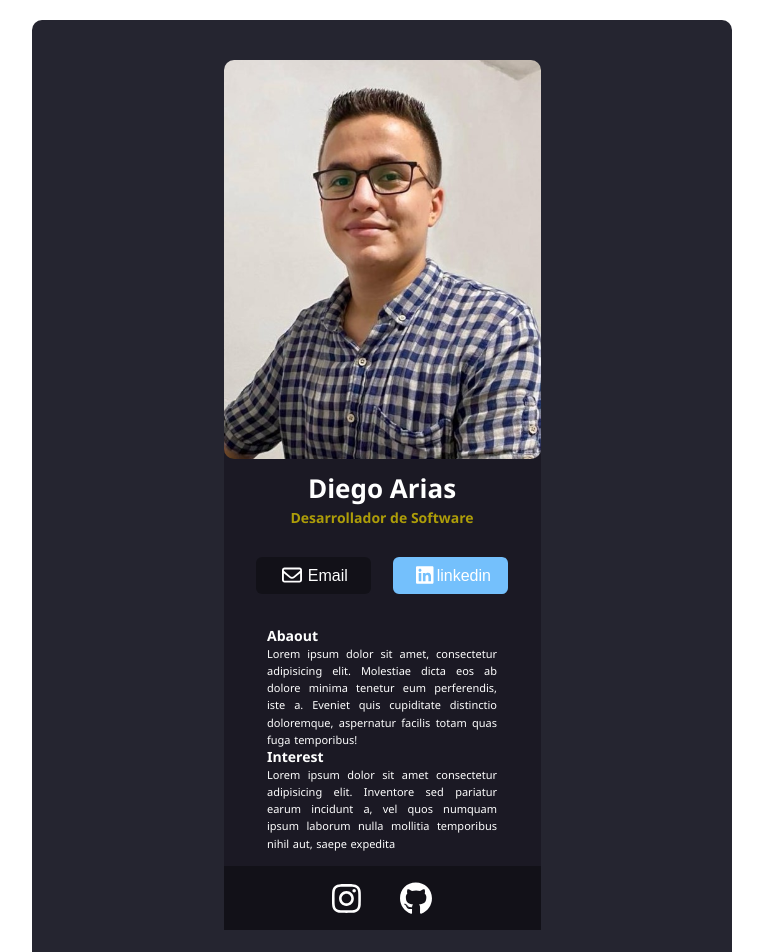
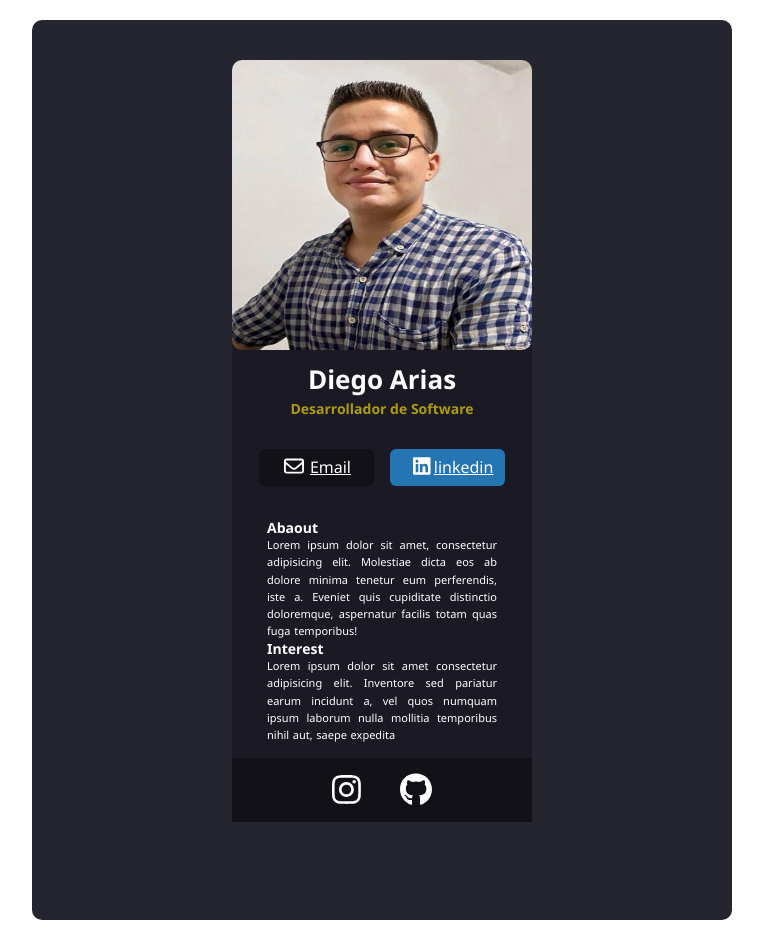
Before and after one commit to dhiego1510/project-business-card, a React (Vite) app: page / in a window 1280 px wide. Shown: the top 952 px of the page, without its empty margins (258-1021 px from the left). Built offline with nearby package versions, Linux system fonts and the light colour scheme.

Commit message:
finishing details and adding navigations

```diff
--- a/src/App.css
+++ b/src/App.css
@@ -5,7 +5,8 @@
     color: white;
 }
 .photo {
-  width: 100%;
+  width: 300px;
+  height: 290px ;
   border-radius: 10px;
 }
 body {
@@ -20,7 +21,7 @@ body {
     padding: 20px 10px;
 
     width: 700px;
-    height: 1000px;
+    height: 900px;
     background-color: rgb(37, 37, 48);
   }
 
@@ -28,15 +29,13 @@ body {
     border-radius: 10px;
     margin: 20px auto;
     background-color: #1b1924;
-    width: 317px;
-
+    width: 300px;
+    height: 727px;
   }
 
     /* main  style*/
 
-  .main-container {
 
-  }
   .main-content{
     line-height: 1.21rem;
   }
@@ -82,7 +81,7 @@ body {
 
   }
   .button-link {
-    background-color: #74C0FC;
+    background-color: #2575b2;
     font-size: 16px;
     display: flex;
     padding: 5px 20px;
@@ -101,7 +100,7 @@ body {
 
   }
   .linkedin {
-    background-color: #74C0FC;
+    background-color: #2575b2;
     font-size: 20px;
     height: 20px;
     margin: 3px;
@@ -141,9 +140,16 @@ body {
     display: flex;
     justify-content: center;
     height: 64px;
-    width: 317px;
+    width: 300px;
     background-color: #121118;
     align-items: center;
     padding: 3px;
     vertical-align: middle;
   }
+
+  .button:hover {
+    cursor: pointer;
+    transition: 0.5;
+    scale: 0.9;
+    transition: all 0.5s;
+  }
--- a/src/components/Footer.jsx
+++ b/src/components/Footer.jsx
@@ -5,9 +5,13 @@ import { faGithub } from "@fortawesome/free-brands-svg-icons"
 export default function Footer() {
   return (
     <footer className="footer-container">
-      <FontAwesomeIcon className="photo-social" icon={faInstagram} />
-      <FontAwesomeIcon className="photo-social" icon={faGithub} />
+      <a target="blank" href="https://www.instagram.com/dhiego_1510?igsh=ZDZuNWxoc2t4Z2Uy" >
+        <FontAwesomeIcon className="photo-social button" icon={faInstagram} />
+      </a>
 
+      <a href="https://github.com/dhiego1510" target="blank" >
+        <FontAwesomeIcon className="photo-social button" icon={faGithub} />
+      </a>
 
     </footer>
   )
--- a/src/components/MainContent.jsx
+++ b/src/components/MainContent.jsx
@@ -15,19 +15,19 @@ export default function Main() {
 
           <div className="btn-class ">
 
-          <button className="main-button button-email">
+          <a href="mailto:dhiego1510@gmail.com" className="main-button button-email button">
             <span>
             <FontAwesomeIcon className="email" icon={faEnvelope} />
             </span>
             Email
-          </button>
+          </a>
 
-          <button className="main-button button-link">
+          <a href="https://www.linkedin.com/in/diego-arias-88b77a29b/" target="blank" className="main-button button-link button">
               <span>
               <FontAwesomeIcon className="linkedin" icon={faLinkedin} />
               </span>
             linkedin
-          </button>
+          </a>
 
           </div>
 
```
